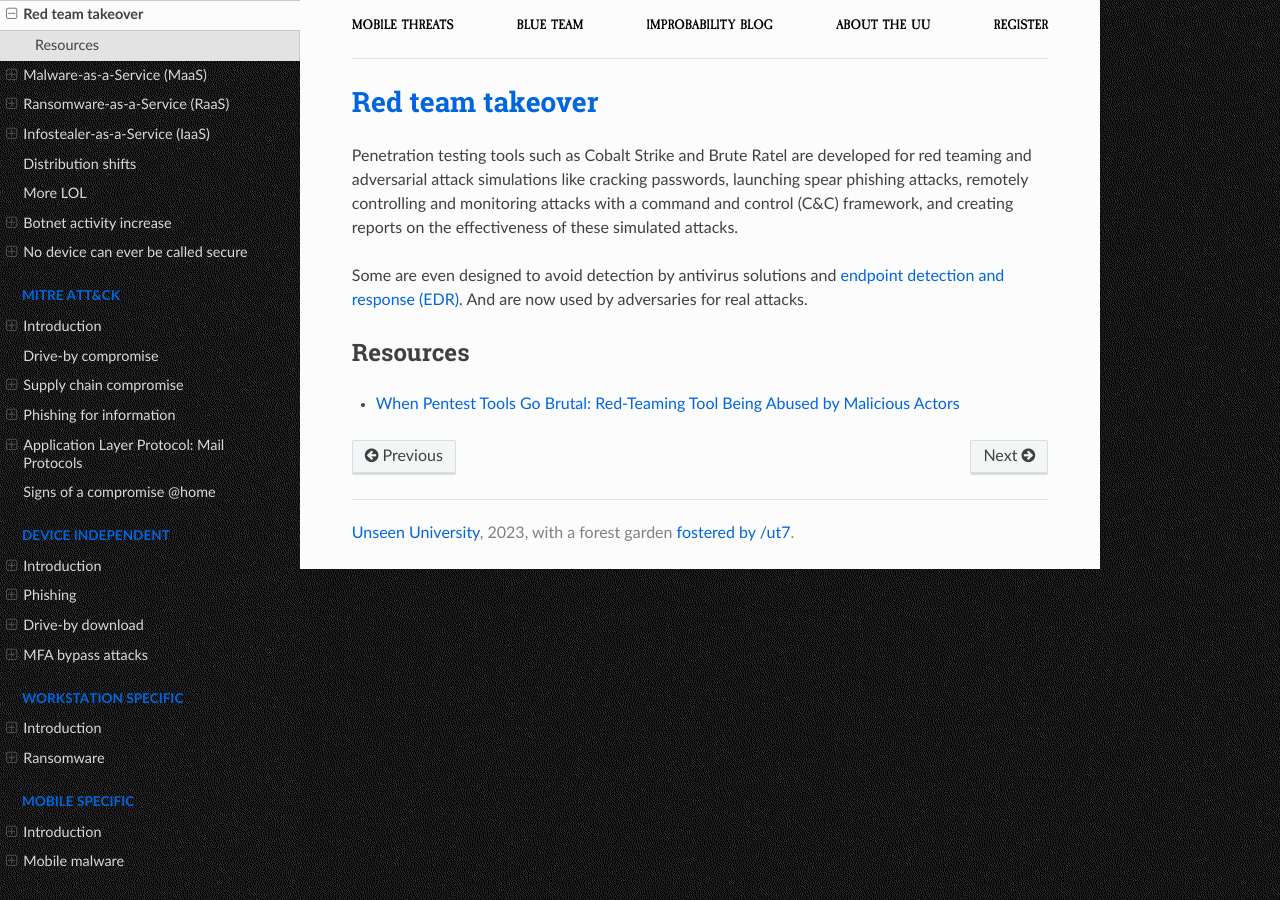
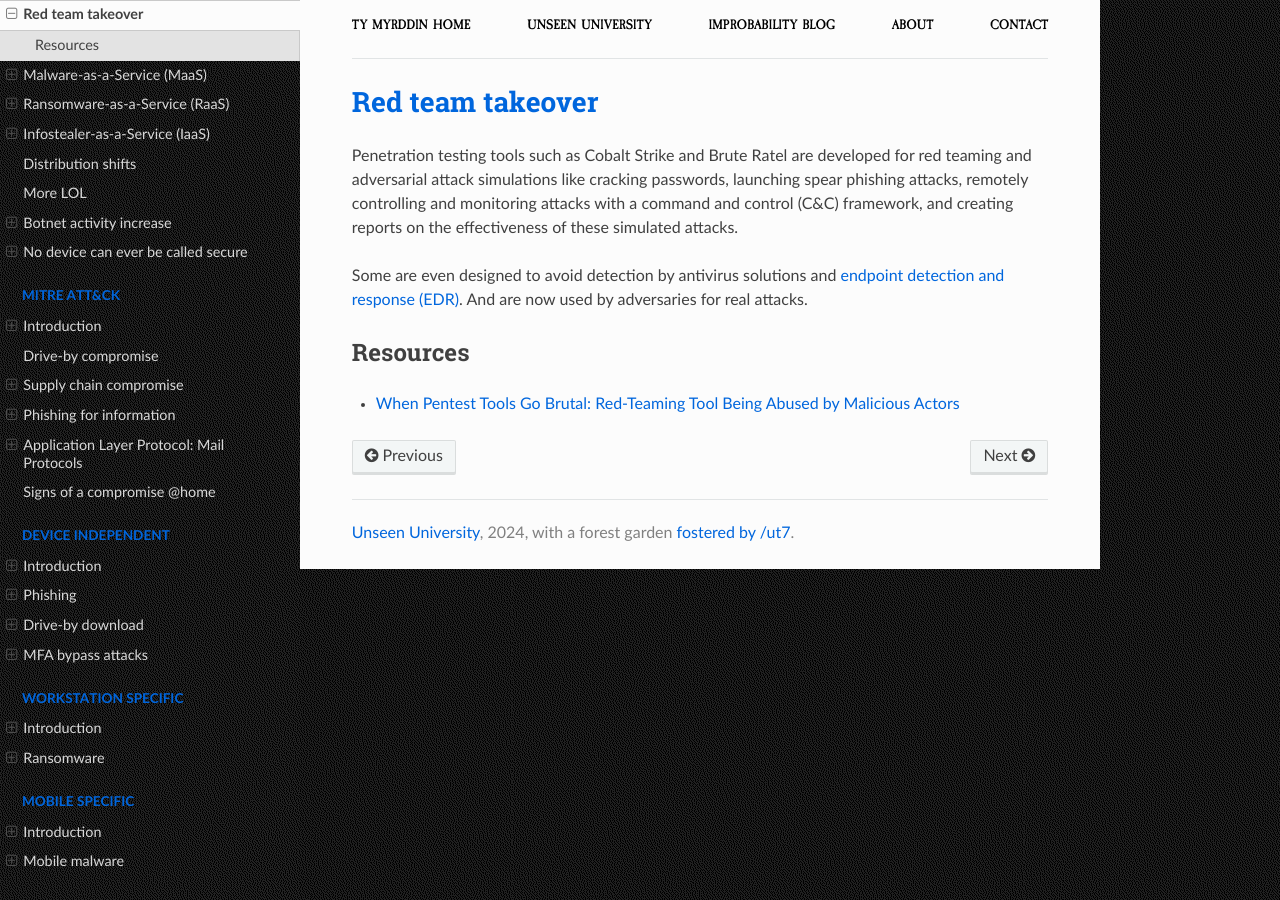
Before and after one commit to tymyrddin/blue-phish, a Sphinx documentation site: the page built from source/docs/backdrop/c2.md, in a window 1280 px wide. Built offline with Sphinx 7.4.7 and the Read the Docs theme 2.0.0, drawn with Linux system fonts in a browser that asks for light colours.

Commit message:
Upgrades

```diff
--- a/source/_templates/breadcrumbs.html
+++ b/source/_templates/breadcrumbs.html
@@ -1,11 +1,11 @@
 <div class="container">
     <topnav>
             <ul>
-                <li class="nav__item"><a href="https://pap.tymyrddin.dev/" class="nav__link">Mobile threats</a></li>
-                <li class="nav__item"><a href="https://blue.tymyrddin.dev/" class="nav__link">Blue Team</a></li>
-                <li class="nav__item"><a href="https://uu.tymyrddin.dev/blog/" class="nav__link">Improbability Blog</a></li>
-                <li class="nav__item"><a href="https://uu.tymyrddin.dev/about/" class="nav__link">About the UU</a></li>
-                <li class="nav__item"><a href="https://uu.tymyrddin.dev/registration/" class="nav__link">Register</a></li>
+                <li class="nav__item"><a href="https://tymyrddin.dev/" class="nav__link">Ty Myrddin Home</a></li>
+                <li class="nav__item"><a href="https://uu.tymyrddin.dev/writeups/" class="nav__link">Unseen University</a></li>
+                <li class="nav__item"><a href="https://tymyrddin.dev/blogs/" class="nav__link">Improbability Blog</a></li>
+                <li class="nav__item"><a href="https://tymyrddin.dev/about/" class="nav__link">About</a></li>
+                <li class="nav__item"><a href="https://tymyrddin.dev/contact/" class="nav__link">Contact</a></li>
             </ul>
     </topnav>
     <hr>
--- a/source/_templates/footer.html
+++ b/source/_templates/footer.html
@@ -1,4 +1,4 @@
 {% extends "!footer.html" %}
 {%- block contentinfo %}
-        <a href="https://uu.tymyrddin.dev">Unseen University</a>, 2023, with a forest garden <a href="https://ut7.fr/">fostered by /ut7</a>.
+        <a href="https://uu.tymyrddin.dev">Unseen University</a>, 2024, with a forest garden <a href="https://ut7.fr/">fostered by /ut7</a>.
 {% endblock %}
--- a/source/conf.py
+++ b/source/conf.py
@@ -74,15 +74,4 @@
 # If true, "(C) Copyright ..." is shown in the HTML footer. Default is True.
 html_show_copyright = False
 
-# Intersphinx
-intersphinx_mapping = {
-    "blue": ("https://blue.tymyrddin.dev/", None),
-    "blue-mailserver": ("https://mailserver.tymyrddin.dev/", None),
-    "blue-macos": ("https://macos.tymyrddin.dev/", None),
-    "blue-windows": ("https://windows.tymyrddin.dev/", None),
-    "blue-linux": ("https://linux.tymyrddin.dev/", None),
-    "blue-ios": ("https://ios.tymyrddin.dev/", None),
-    "blue-android": ("https://android.tymyrddin.dev/", None),
-    "blue-nta": ("https://nta.tymyrddin.dev/", None),
-}
 myst_url_schemes = ["http", "https", ]
```
Also changed, not shown: requirements.txt (+17 -81 lines).
